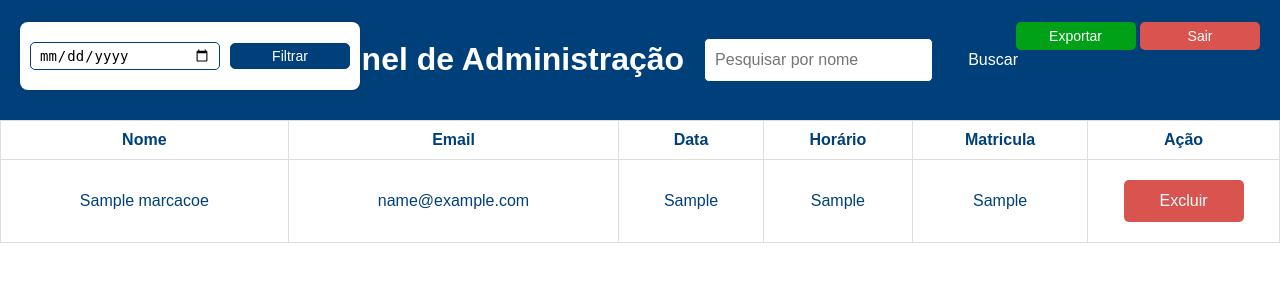
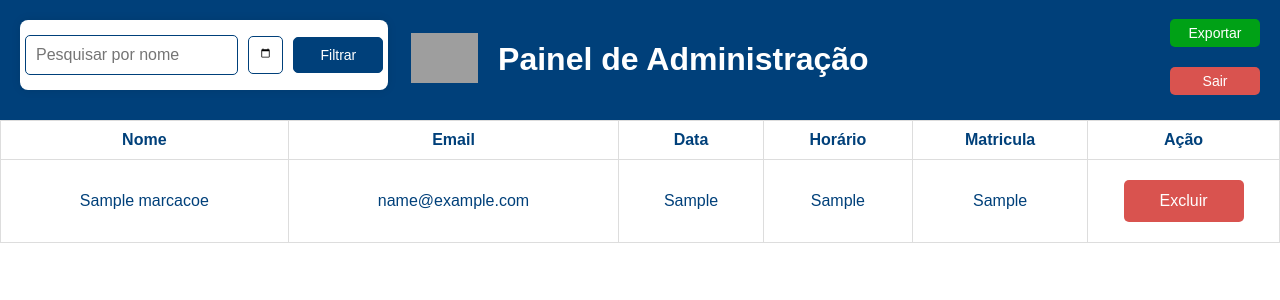
Before and after one commit to cayo-pereira/sistema-marcacoes, a Flask app: page /admin in a window 1280 px wide. Shown: the top 300 px of the page. Run offline with Flask 3, Linux system fonts and the light colour scheme; the visitor is signed in with stand-in values (Sample User, id 1); tables that the repository leaves empty hold one stand-in row (values such as "Sample post"); grey boxes are pictures that could not be loaded.

Commit message:
Busca por nome e Exportar
Correção nas posições da busca por nome e botão exportar.

```diff
--- a/app.py
+++ b/app.py
@@ -1,6 +1,7 @@
 from flask import Flask, render_template, request, redirect, url_for, session, jsonify, make_response
 from datetime import datetime
-from io import StringIO
+from openpyxl import Workbook
+from io import BytesIO
 import sqlite3
 import config
 import json
@@ -419,19 +420,29 @@ def exportar_consultas():
 
     consultas = get_all_consultas()
 
-    # Cria o conteúdo CSV
-    csv_output = StringIO()
-    csv_output.write("Nome,Email,Data,Horário,Matrícula\n")
+    # Cria um workbook do Excel
+    wb = Workbook()
+    ws = wb.active
+    ws.title = "Consultas"
 
+    # Cabeçalhos
+    ws.append(["Nome", "Email", "Data", "Horário", "Matrícula"])
+
+    # Dados
     for consulta in consultas:
-        csv_output.write(f'"{consulta[1]}","{consulta[2]}","{consulta[3]}","{consulta[4]}","{consulta[6]}"\n')
+        ws.append([consulta[1], consulta[2], consulta[3], consulta[4], consulta[6]])
+
+    # Salva para um buffer em memória
+    output = BytesIO()
+    wb.save(output)
+    output.seek(0)
 
     # Configura a resposta
-    response = make_response(csv_output.getvalue())
-    response.headers["Content-Disposition"] = "attachment; filename=consultas.csv"
-    response.headers["Content-type"] = "text/csv"
+    response = make_response(output.read())
+    response.headers["Content-Disposition"] = "attachment; filename=consultas.xlsx"
+    response.headers["Content-type"] = "application/vnd.openxmlformats-officedocument.spreadsheetml.sheet"
 
-    # Registra no log
+    # Log opcional
     log_audit(
         action="EXPORT_APPOINTMENTS",
         entity_type="System",
--- a/static/styles.css
+++ b/static/styles.css
@@ -57,7 +57,7 @@ button {
     text-align: center;
     display: block;
     width: auto;
-    min-width: 120px;
+    min-width: 90px;
     margin: 10px auto;
 }
 
@@ -100,11 +100,12 @@ button.selecionar-horario:focus {
     padding: 0;
     box-shadow: none;
     width: auto;
-    display: inline-block;
+    display: grid;
     position: absolute;
     right: 20px;
     transform: translateY(-50%);
-    margin: 0 auto;
+    margin-top: 110px;
+
 }
 
 .btn-sair {
@@ -317,16 +318,17 @@ body.page-administracao header {
     gap: 10px;
     flex-wrap: nowrap;
     background-color: white;
-    padding: 10px;
+    padding: 5px;
     border-radius: 8px;
     box-shadow: 0px 0px 10px rgba(0, 0, 0, 0.1);
-    width: 25%;
+    width: 28%;
 }
 
 .filtro-form input[type="date"],
 .filtro-form button {
-    padding: 4px 8px;
+    padding: 9px 9px;
     font-size: 14px;
+    width: 10%;
 }
 
 /* Ajuste do filtro para telas menores */
--- a/templates/administracao.html
+++ b/templates/administracao.html
@@ -28,18 +28,21 @@
         </form>
 
         <form method="GET" action="{{ url_for('admin') }}" class="filtro-form">
+            <!-- Filtro por nome -->
+            <input type="text" name="filtro_nome" placeholder="Pesquisar por nome" value="{{ filtro_nome if filtro_nome }}">
+
+            <!-- Filtro por data -->
             <input type="date" name="filtro_data" id="filtro_data" value="{{ filtro_data|default('') }}">
+
+            <!-- Botão de envio -->
             <button type="submit" class="btn-filtrar">Filtrar</button>
-        </form>
 
-        <form method="GET" action="{{ url_for('admin') }}">
-            <input type="text" name="filtro_nome" placeholder="Pesquisar por nome"
-                value="{{ filtro_nome if filtro_nome }}">
-            <button type="submit">Buscar</button>
-            {% if filtro_nome %}
+            <!-- Botão de limpar -->
+            {% if filtro_nome or filtro_data %}
                 <a href="{{ url_for('admin') }}">Limpar</a>
             {% endif %}
         </form>
+
 
     </header>
     <table border="1">
```
